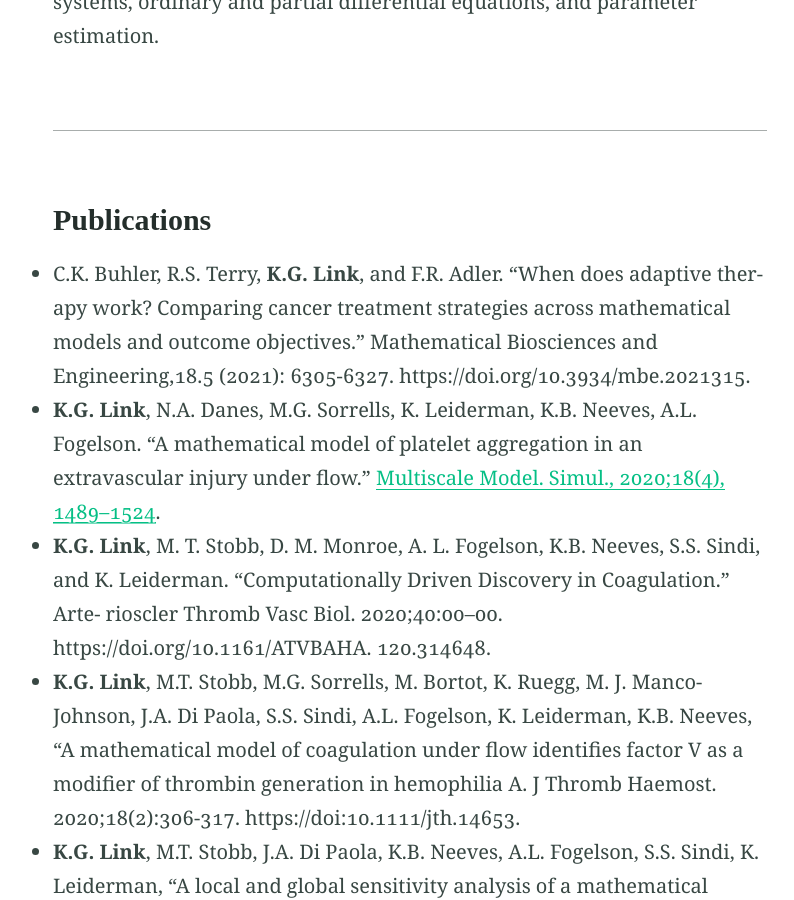
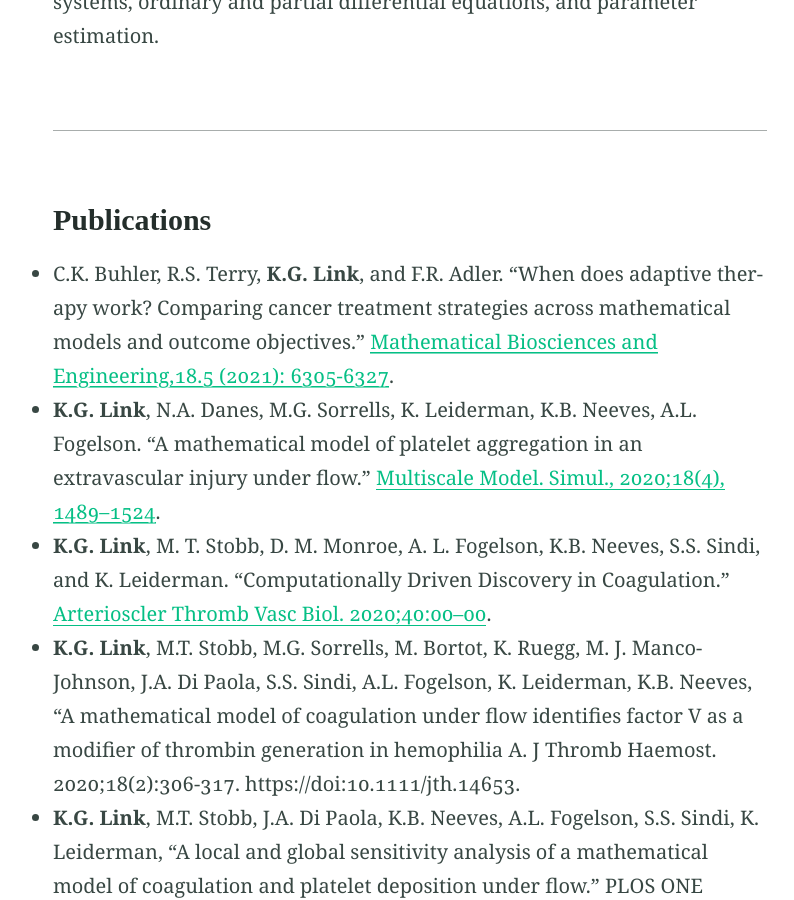
Before and after one commit to kathrynglink/kathrynglink.github.io, a Jekyll site: the page built from research.md, in a window 1280 px wide and 900 px high, scrolled down 594 px. Shown: the whole window, without its empty margins (230-1024 px from the left). Built offline with Jekyll 4.4.1, drawn with Linux system fonts in a browser that asks for light colours.

Commit message:
Update research.md

```diff
--- a/research.md
+++ b/research.md
@@ -11,9 +11,9 @@ I am motivated by problems at the intersection of biology and mathematics, and a
 <hr/>
 ### Publications
 
-* C.K. Buhler, R.S. Terry, **K.G. Link**, and F.R. Adler. “When does adaptive ther- apy work? Comparing cancer treatment strategies across mathematical models and outcome objectives.” Mathematical Biosciences and Engineering,18.5 (2021): 6305-6327. https://doi.org/10.3934/mbe.2021315.
-* **K.G. Link**, N.A. Danes, M.G. Sorrells, K. Leiderman, K.B. Neeves, A.L. Fogelson. “A mathematical model of platelet aggregation in an extravascular injury under flow.” [Multiscale Model. Simul., 2020;18(4), 1489–1524](https://doi.org/ 10.1137/20M1317785).
-* **K.G. Link**, M. T. Stobb, D. M. Monroe, A. L. Fogelson, K.B. Neeves, S.S. Sindi, and K. Leiderman. “Computationally Driven Discovery in Coagulation.” Arte- rioscler Thromb Vasc Biol. 2020;40:00–00. https://doi.org/10.1161/ATVBAHA. 120.314648.
+* C.K. Buhler, R.S. Terry, **K.G. Link**, and F.R. Adler. “When does adaptive ther- apy work? Comparing cancer treatment strategies across mathematical models and outcome objectives.” [Mathematical Biosciences and Engineering,18.5 (2021): 6305-6327](https://doi.org/10.3934/mbe.2021315).
+* **K.G. Link**, N.A. Danes, M.G. Sorrells, K. Leiderman, K.B. Neeves, A.L. Fogelson. “A mathematical model of platelet aggregation in an extravascular injury under flow.” [Multiscale Model. Simul., 2020;18(4), 1489–1524](https://doi.org/10.1137/20M1317785).
+* **K.G. Link**, M. T. Stobb, D. M. Monroe, A. L. Fogelson, K.B. Neeves, S.S. Sindi, and K. Leiderman. “Computationally Driven Discovery in Coagulation.” [Arterioscler Thromb Vasc Biol. 2020;40:00–00](https://doi.org/10.1161/ATVBAHA.120.314648).
 * **K.G. Link**, M.T. Stobb, M.G. Sorrells, M. Bortot, K. Ruegg, M. J. Manco- Johnson, J.A. Di Paola, S.S. Sindi, A.L. Fogelson, K. Leiderman, K.B. Neeves, “A mathematical model of coagulation under flow identifies factor V as a modifier of thrombin generation in hemophilia A. J Thromb Haemost. 2020;18(2):306-317. https://doi:10.1111/jth.14653.
 * **K.G. Link**, M.T. Stobb, J.A. Di Paola, K.B. Neeves, A.L. Fogelson, S.S. Sindi, K. Leiderman, “A local and global sensitivity analysis of a mathematical model of coagulation and platelet deposition under flow.” PLOS ONE (2018), 13(7): e0200917. https://doi.org/10.1371/journal.pone.0200917.
 * H.T. Banks, S. Hu, **K. Link**, E.S. Rosenberg, S. Mitsuma, and L. Rosario, “Mod- eling Immune Response to BK Virus Infection and Donor Kidney in Renal Trans- plant Recipients.” Inverse Problems in Science & Engineering (2016), 24(1): 127-152. https://doi.org/10.1080/17415977.2015.1017484.
```
